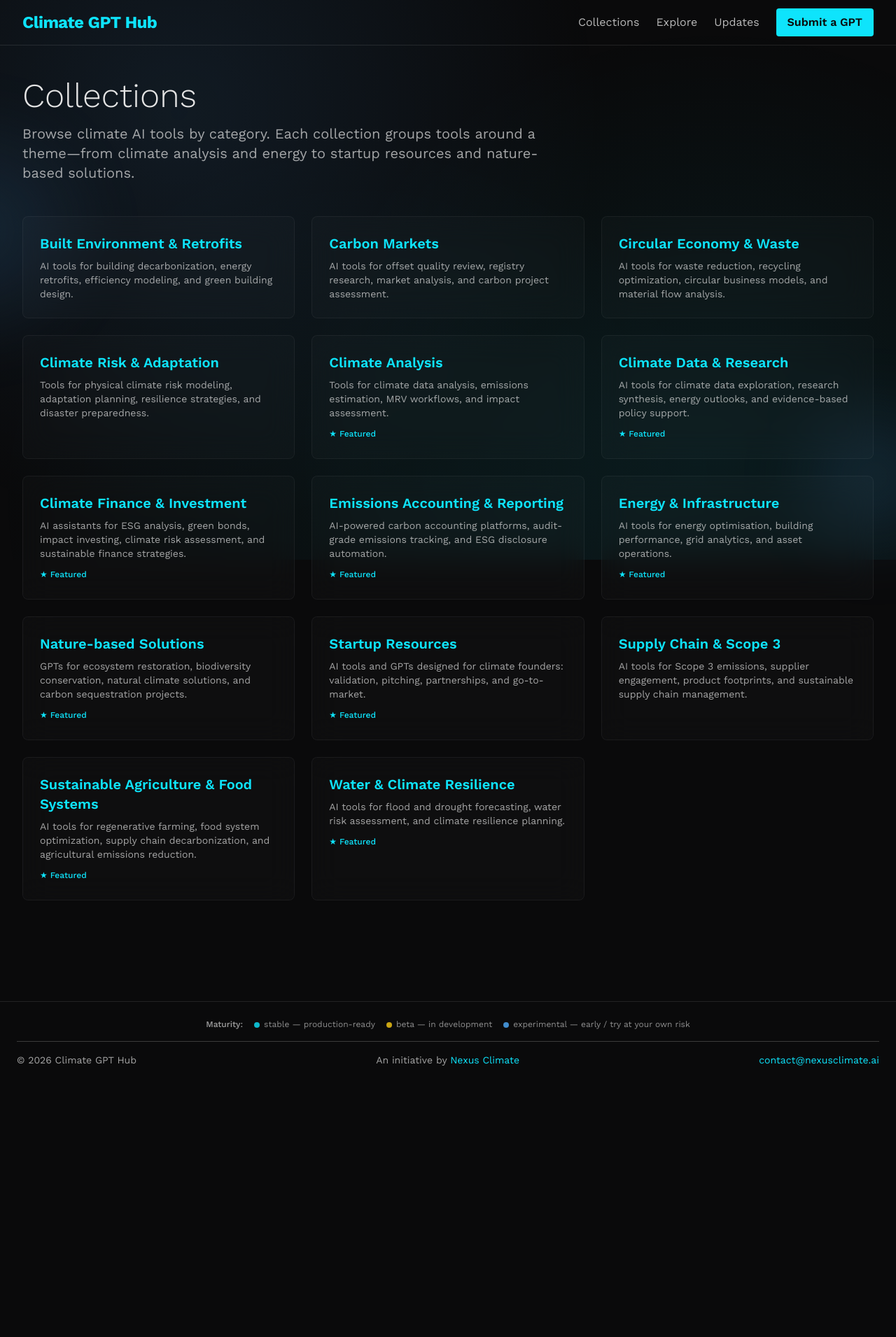
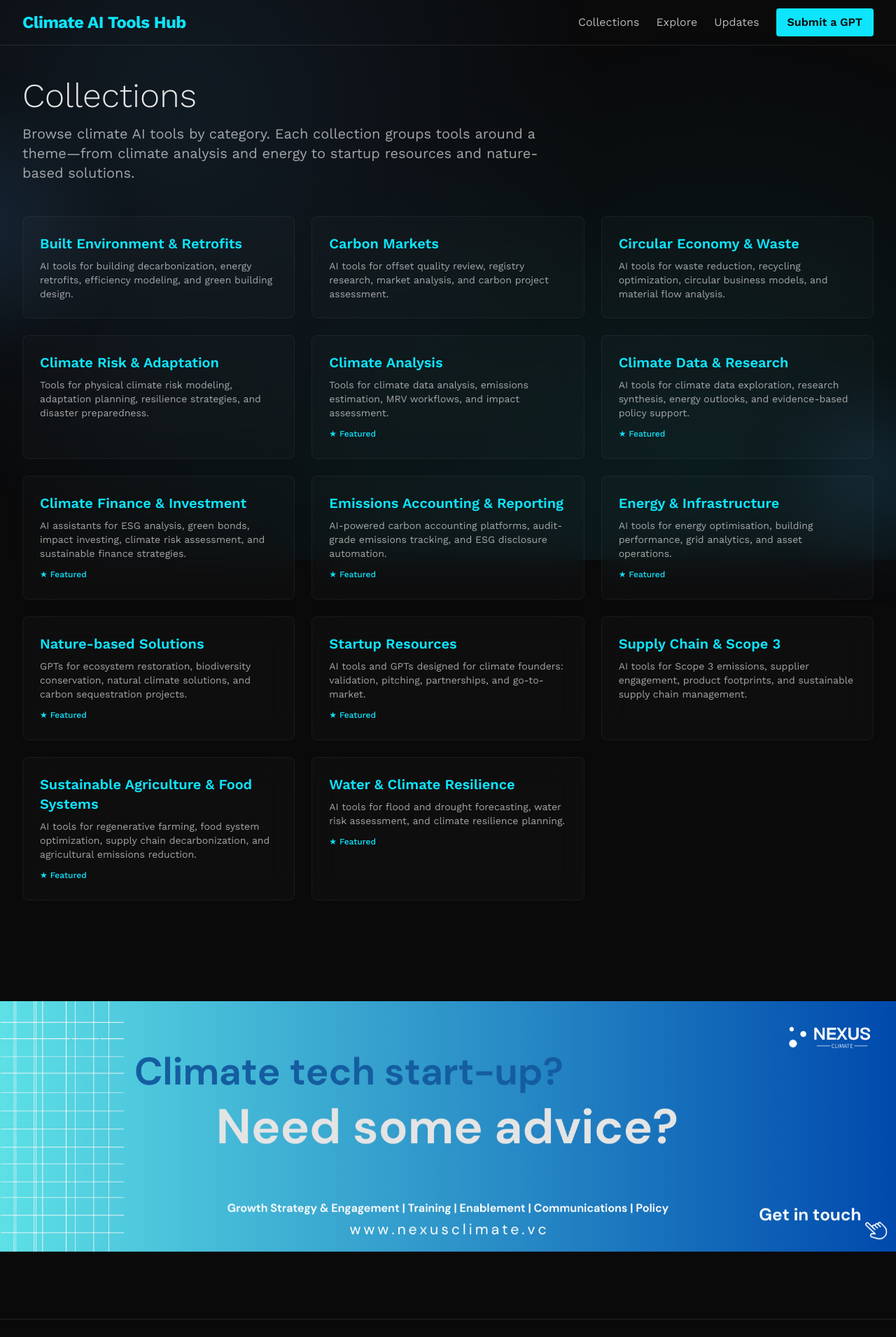
Before and after one commit to nexusclimate/Ai, a Next.js app: page /collections in a window 1280 px wide. Shown: the top 1911 px of the page at 70% size. Before the commit the page ends 1549 px from the top, so only its background shows below. Built offline with nearby package versions, Linux system fonts and the light colour scheme; no server answers.

Commit message:
V1.1.6
renaming

```diff
--- a/app/collections/page.tsx
+++ b/app/collections/page.tsx
@@ -3,7 +3,7 @@ import CollectionCard from '@/components/CollectionCard';
 import { getAllCollections } from '@/lib/content';
 
 export const metadata: Metadata = {
-  title: 'Collections | Climate GPT Hub',
+  title: 'Collections | Climate AI Tools Hub',
   description: 'Browse curated collections of climate-focused AI tools and GPTs by category.',
 };
 
--- a/app/layout.tsx
+++ b/app/layout.tsx
@@ -86,7 +86,7 @@ export default function RootLayout({
           <div className="max-w-7xl mx-auto px-4 sm:px-6 lg:px-8">
             <div className="flex justify-between h-16 items-center">
               <a href="/" className="text-2xl font-bold text-accent tracking-tight">
-                Climate GPT Hub
+                Climate AI Tools Hub
               </a>
               <div className="hidden md:flex items-center space-x-6 text-base text-lightgray/80">
                 <a href="/collections" className="hover:text-white transition">
@@ -112,6 +112,25 @@ export default function RootLayout({
         {/* Main content */}
         <main className="relative z-10 min-h-screen">{children}</main>
 
+        {/* Nexus Climate banner - just above footer */}
+        <div className="relative z-10 mt-24">
+          <a
+            href="https://nexusclimate.vc"
+            target="_blank"
+            rel="noopener noreferrer"
+            className="block w-full focus:outline-none focus:ring-2 focus:ring-accent focus:ring-offset-2 focus:ring-offset-darkbg"
+            aria-label="Nexus Climate - Get in touch for climate tech advice"
+          >
+            <img
+              src="/nexus-climate-banner.png"
+              alt="Climate tech start-up? Need some advice? Growth Strategy & Engagement | Training | Enablement | Communications | Policy — www.nexusclimate.vc — Get in touch"
+              className="w-full h-auto"
+              width={1200}
+              height={280}
+            />
+          </a>
+        </div>
+
         {/* Footer */}
         <footer className="relative z-10 border-t border-white/10 mt-24 px-6 py-6">
           <div className="max-w-7xl mx-auto space-y-4">
@@ -124,7 +143,7 @@ export default function RootLayout({
             </div>
             <div className="border-t border-white/20 pt-4 flex flex-col md:flex-row justify-between items-center gap-4 text-sm text-lightgray/70">
               {/* Left: Copyright */}
-              <div>© 2026 Climate GPT Hub</div>
+              <div>© 2026 Climate AI Tools Hub</div>
               {/* Middle: Initiative */}
               <div>
                 An initiative by{' '}
--- a/app/page.tsx
+++ b/app/page.tsx
@@ -34,7 +34,7 @@ export default function HomePage() {
           </span>
         </div>
         <h1 className="text-5xl md:text-7xl font-light text-lightgray leading-tight mb-6">
-          Climate GPT Hub
+          Climate AI Tools Hub
         </h1>
         <p className="text-accent font-medium text-xl mb-2">
           The One-Stop Shop for Climate Tech AI Tools
@@ -50,7 +50,7 @@ export default function HomePage() {
           href="/tools/climate-gpt-concierge"
           className="inline-flex items-center gap-2 px-6 py-3 glass border-accent/40 text-accent rounded-lg hover:border-accent hover:bg-accent/10 font-medium transition"
         >
-          <span>Try the Climate GPT Hub Concierge</span>
+          <span>Try the Climate AI Tools Hub Concierge</span>
           <svg className="w-5 h-5" fill="none" stroke="currentColor" viewBox="0 0 24 24">
             <path strokeLinecap="round" strokeLinejoin="round" strokeWidth={2} d="M13 7l5 5m0 0l-5 5m5-5H6" />
           </svg>
--- a/app/submit/page.tsx
+++ b/app/submit/page.tsx
@@ -3,7 +3,7 @@ import SubmitForm from '@/components/SubmitForm';
 
 export const metadata: Metadata = {
   title: 'Submit a GPT',
-  description: 'Submit your climate-focused GPT or AI tool to Climate GPT Hub. We review and add tools that meet our criteria for the curated directory.',
+  description: 'Submit your climate-focused GPT or AI tool to Climate AI Tools Hub. We review and add tools that meet our criteria for the curated directory.',
 };
 
 export default function SubmitPage() {
--- a/app/thank-you/page.tsx
+++ b/app/thank-you/page.tsx
@@ -2,7 +2,7 @@ import type { Metadata } from 'next';
 import ThankYouRedirect from '@/components/ThankYouRedirect';
 
 export const metadata: Metadata = {
-  title: 'Thank You | Climate GPT Hub',
+  title: 'Thank You | Climate AI Tools Hub',
   description: 'Thank you for your GPT submission',
 };
 
--- a/app/updates/page.tsx
+++ b/app/updates/page.tsx
@@ -8,7 +8,7 @@ import { getAllUpdates, getRecentlyUpdatedTools, getLatestUpdates } from '@/lib/
 
 export const metadata: Metadata = {
   title: 'Updates',
-  description: 'Changelog and recent updates to Climate GPT Hub—new tools, collections, and improvements.',
+  description: 'Changelog and recent updates to Climate AI Tools Hub—new tools, collections, and improvements.',
 };
 
 function formatDate(iso: string): string {
@@ -32,7 +32,7 @@ export default async function UpdatesPage() {
           Updates
         </h1>
         <p className="text-lightgray/70">
-          What’s new on Climate GPT Hub—new tools, new collections, and improvements. Below is the full list of updates.
+          What’s new on Climate AI Tools Hub—new tools, new collections, and improvements. Below is the full list of updates.
         </p>
       </div>
 
--- a/components/JsonLd.tsx
+++ b/components/JsonLd.tsx
@@ -31,7 +31,7 @@ export default function JsonLd() {
     '@type': 'Organization',
     name: 'Nexus Climate',
     url: 'https://nexusclimate.vc',
-    description: 'An initiative by Nexus Climate. Climate GPT Hub curates climate AI tools and GPTs for climate tech and sustainability.',
+    description: 'An initiative by Nexus Climate. Climate AI Tools Hub curates climate AI tools and GPTs for climate tech and sustainability.',
   };
 
   return (
--- a/lib/seo.ts
+++ b/lib/seo.ts
@@ -5,7 +5,7 @@ export const SITE_URL = process.env.NEXT_PUBLIC_SITE_URL || 'https://nexusclimat
 
 export const DEFAULT_OG_IMAGE = `${SITE_URL}/og.png`;
 
-export const SITE_NAME = 'Climate GPT Hub';
+export const SITE_NAME = 'Climate AI Tools Hub';
 
 export const DEFAULT_DESCRIPTION =
   'Discover and explore the best climate AI tools and GPTs—curated for climate tech, sustainability, emissions, and impact. Find the right tool in minutes.';
```
Also changed, not shown: public/nexus-climate-banner.png (added).
